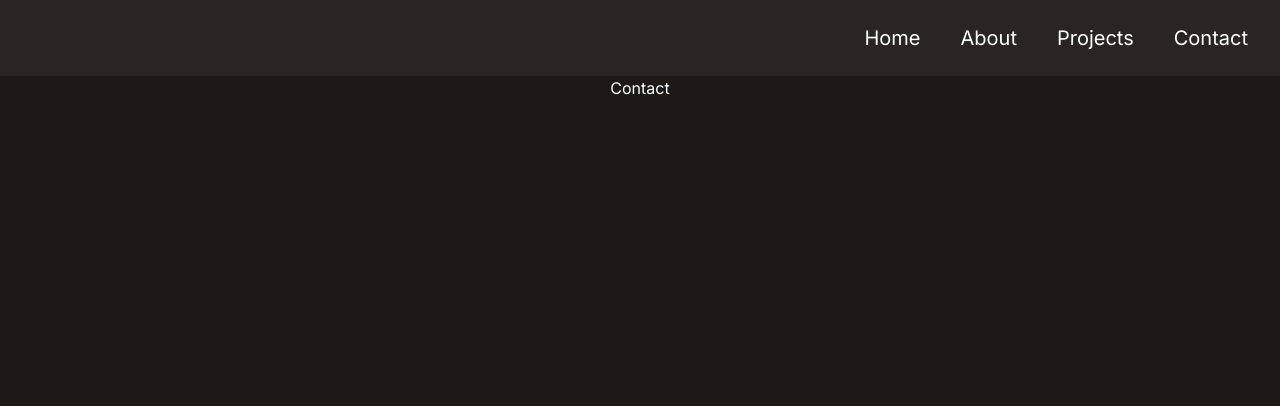
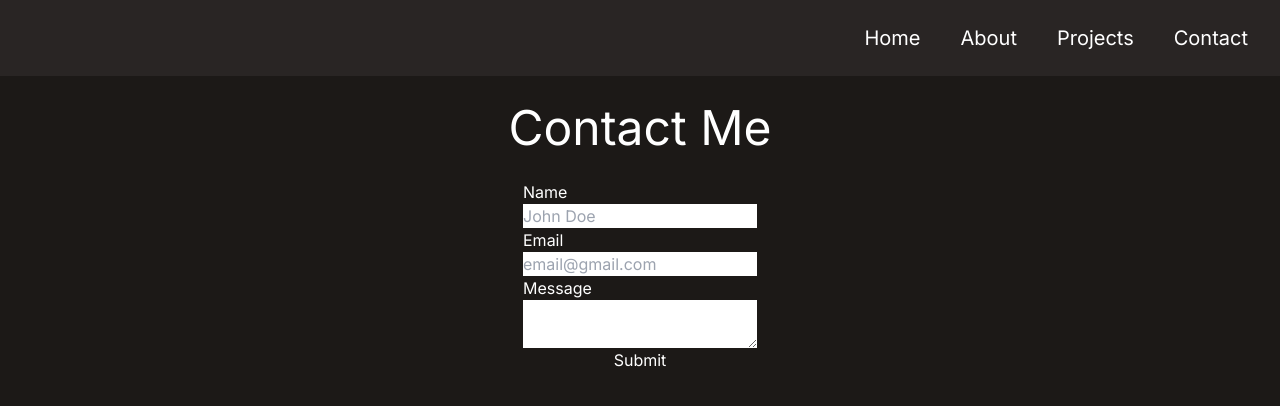
Before and after one commit to jenishpatel-jp/jenish-patel-portfolio, a Next.js app: page /contact in a window 1280 px wide. Shown: the top 406 px of the page. Built offline with nearby package versions, Linux system fonts and the light colour scheme.

Commit message:
Added a Contact Me form

```diff
--- a/src/app/contact/page.tsx
+++ b/src/app/contact/page.tsx
@@ -4,7 +4,16 @@ const Page = () => {
 
     return (
         <div className='flex flex-col min-h-screen items-center bg-stone-900 text-white'>
-            <h1>Contact</h1>
+            <h1 className='my-4 text-5xl p-3 w-full text-center'>Contact Me</h1>
+            <form className='flex flex-col'>
+                <label>Name</label>
+                <input placeholder='John Doe'></input>
+                <label>Email</label>
+                <input placeholder='email@gmail.com'></input>
+                <label>Message</label>
+                <textarea name='content' />
+                <button>Submit</button>
+            </form>
         </div>
     )
 }
```
